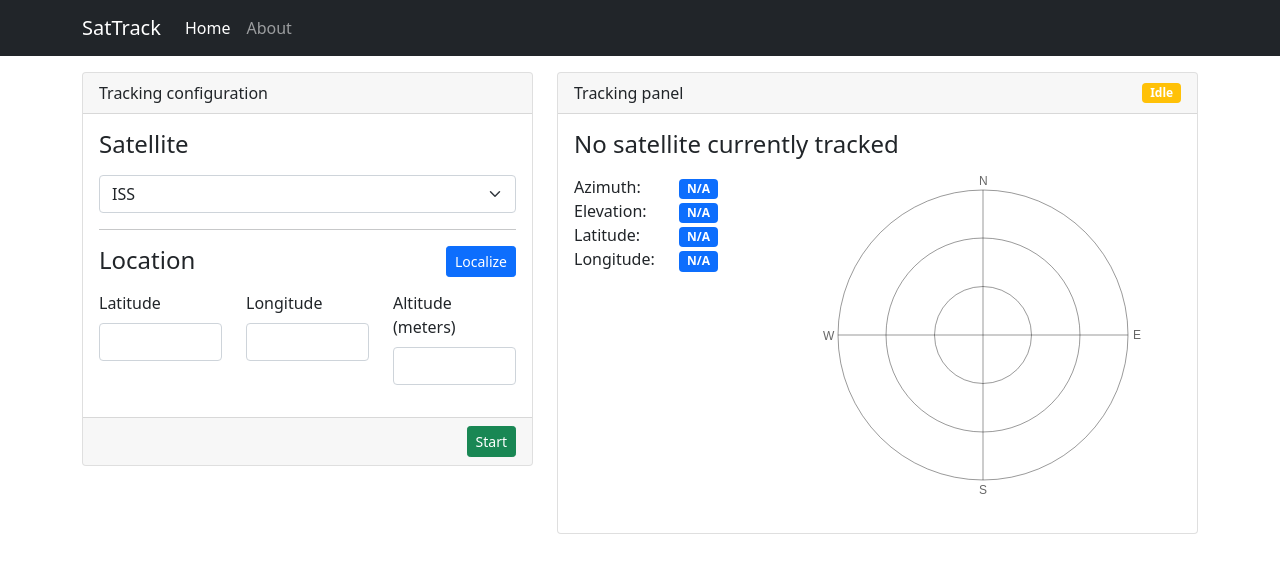
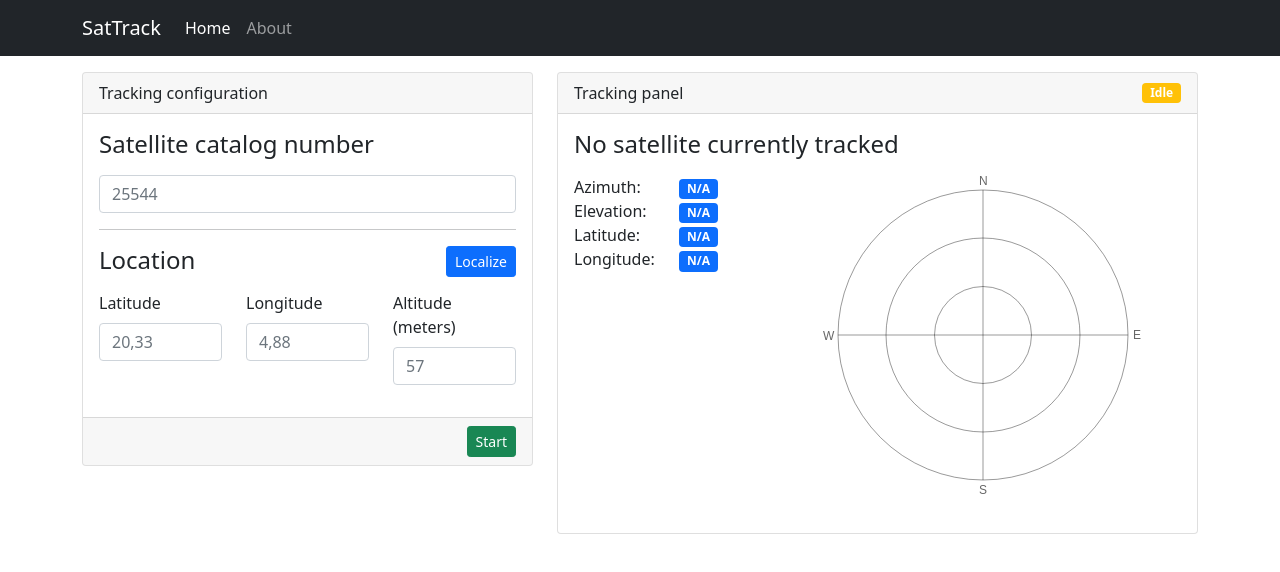
Before and after one commit to SharkEzz/sattrack_old, a React (Vite) app in the folder js/: page / in a window 1280 px wide. Shown: the top 572 px of the page. Built offline with nearby package versions, Linux system fonts and the light colour scheme.

Commit message:
feat: satellite tracking by it's catalog number & basic error handling

```diff
--- a/js/hooks/useLocation.js
+++ b/js/hooks/useLocation.js
@@ -19,7 +19,7 @@ function useLocation() {
         setLocation({
           lat: Number(latitude.toFixed(2)),
           lng: Number(longitude.toFixed(2)),
-          alt: altitude ? Number(altitude.toFixed(2)) : 0,
+          alt: altitude ? Number(altitude.toFixed(2)) : null,
         });
         setInitialized(true);
       },
--- a/js/hooks/useWebsocket.js
+++ b/js/hooks/useWebsocket.js
@@ -3,6 +3,7 @@ import { useRef, useState } from 'react';
 function useWebsocket() {
   const [opened, setOpened] = useState(false);
   const [message, setMessage] = useState(null);
+  const [error, setError] = useState(null);
   const [isOpening, setIsOpening] = useState(false);
   const [isClosing, setIsClosing] = useState(false);
   const websocket = useRef(null);
@@ -11,7 +12,18 @@ function useWebsocket() {
    * @param {MessageEvent} event
    */
   const handleMessage = (event) => {
-    setMessage(JSON.parse(event.data));
+    const receivedMessage = JSON.parse(event.data);
+    if (receivedMessage?.Status && receivedMessage.Status !== 200) {
+      setError({
+        status: receivedMessage.Status,
+        message: receivedMessage.Message,
+      });
+      return;
+    }
+    if (error) {
+      setError(null);
+    }
+    setMessage(receivedMessage);
     websocket.current.send('ok');
   };
 
@@ -55,6 +67,7 @@ function useWebsocket() {
     isClosing,
     opened,
     message,
+    error,
     openConnection,
     closeConnection,
   };
--- a/js/src/components/UI/TrackingForm.jsx
+++ b/js/src/components/UI/TrackingForm.jsx
@@ -1,6 +1,6 @@
 import PropTypes from 'prop-types';
 import { useEffect } from 'react';
-import { Button, Col, Form, Row, Card } from 'react-bootstrap';
+import { Button, Col, Form, Row, Card, Alert } from 'react-bootstrap';
 import { useForm } from 'react-hook-form';
 
 function TrackingForm({
@@ -11,6 +11,7 @@ function TrackingForm({
   location,
   isOpening,
   isClosing,
+  error,
 }) {
   const {
     register,
@@ -23,7 +24,9 @@ function TrackingForm({
     if (location) {
       setValue('lat', location.lat);
       setValue('lng', location.lng);
-      setValue('alt', location.alt);
+      if (location.alt) {
+        setValue('alt', location.alt);
+      }
     }
   }, [location, setValue]);
 
@@ -32,8 +35,8 @@ function TrackingForm({
     closeConnection();
   };
 
-  const handleOpenConnection = ({ satellite, lat, lng, alt }) => {
-    openConnection('ws://127.0.0.1:8000/ws/tracking', satellite, {
+  const handleOpenConnection = ({ catnbr, lat, lng, alt }) => {
+    openConnection('ws://127.0.0.1:8000/ws/tracking', catnbr, {
       lat,
       lng,
       alt,
@@ -46,14 +49,18 @@ function TrackingForm({
         <Card.Header>Tracking configuration</Card.Header>
         <Card.Body>
           <Form.Group className="mb-3" controlId="form-select-satellite">
-            <h4 className="mb-3">Satellite</h4>
-            <Form.Select
-              {...register('satellite', {
-                required: 'You must select a satellite',
+            <h4 className="mb-3">Satellite catalog number</h4>
+            <Form.Control
+              min={0}
+              type="number"
+              placeholder="25544"
+              {...register('catnbr', {
+                required: 'You must enter a satellite catalog number',
               })}
-            >
-              <option value={33591}>ISS</option>
-            </Form.Select>
+            />
+            {error && (
+              <Alert className="mt-2" variant="danger">{error.message}</Alert>
+            )}
           </Form.Group>
           <hr />
           <Form.Group className="mb-3" controlId="form-set-location">
@@ -72,6 +79,7 @@ function TrackingForm({
                 <Form.Label>Latitude</Form.Label>
                 <Form.Control
                   type="number"
+                  placeholder="20,33"
                   step={0.01}
                   min={0}
                   isInvalid={errors?.lat}
@@ -87,6 +95,7 @@ function TrackingForm({
                 <Form.Label>Longitude</Form.Label>
                 <Form.Control
                   type="number"
+                  placeholder="4,88"
                   step={0.01}
                   min={0}
                   isInvalid={errors?.lng}
@@ -103,6 +112,7 @@ function TrackingForm({
                 <Form.Control
                   type="number"
                   min={0}
+                  placeholder="57"
                   isInvalid={errors?.alt}
                   {...register('alt', {
                     required: 'Altitude is required',
@@ -156,10 +166,15 @@ TrackingForm.propTypes = {
   }),
   isOpening: PropTypes.bool.isRequired,
   isClosing: PropTypes.bool.isRequired,
+  error: PropTypes.shape({
+    status: PropTypes.number,
+    message: PropTypes.string,
+  }),
 };
 
 TrackingForm.defaultProps = {
   location: null,
+  error: null,
 };
 
 export default TrackingForm;
--- a/js/src/pages/About.jsx
+++ b/js/src/pages/About.jsx
@@ -9,7 +9,6 @@ function About() {
           <h2>A modern satellite tracking solution</h2>
         </Col>
       </Row>
-      WIP
     </Container>
   );
 }
--- a/js/src/pages/TrackingPage.jsx
+++ b/js/src/pages/TrackingPage.jsx
@@ -1,3 +1,4 @@
+import { useMemo } from 'react';
 import { Badge, Card, Col, Container, Row } from 'react-bootstrap';
 import useLocation from '../../hooks/useLocation';
 import useWebsocket from '../../hooks/useWebsocket';
@@ -5,7 +6,23 @@ import PolarView from '../components/UI/PolarView';
 import TrackingForm from '../components/UI/TrackingForm';
 
 function TrackingPage() {
-  const { opened, openConnection, closeConnection, message: data, isOpening, isClosing } = useWebsocket();
+  const {
+    opened,
+    openConnection,
+    closeConnection,
+    message,
+    isOpening,
+    isClosing,
+    error,
+  } = useWebsocket();
+
+  const data = useMemo(() => {
+    if (message?.Status && message.Status === 404) {
+      return null;
+    }
+
+    return message;
+  }, [message]);
   const { getLocation, location } = useLocation();
 
   return (
@@ -20,18 +37,18 @@ function TrackingPage() {
             closeConnection={closeConnection}
             location={location}
             getLocation={getLocation}
+            error={error}
           />
         </Col>
         <Col lg={7} md={12}>
           <Card>
             <Card.Header>
               <div className="d-flex align-items-center justify-content-between">
-                <span>
-                  Tracking panel
-                </span>
-                <Badge bg={opened ? "success" : "warning"}>{opened ? "Tracking" : "Idle"}</Badge>
+                <span>Tracking panel</span>
+                <Badge bg={opened ? 'success' : 'warning'}>
+                  {opened ? 'Tracking' : 'Idle'}
+                </Badge>
               </div>
-
             </Card.Header>
             <Card.Body>
               <div className="d-flex align-items-center gap-4 mb-3">
@@ -39,7 +56,9 @@ function TrackingPage() {
                   {data ? data.SatelliteName : 'No satellite currently tracked'}
                 </h4>
                 {data && (
-                  <Badge bg={data.Visible ? "primary" : "danger"}>{data.Visible ? "Visible" : "Not visible"}</Badge>
+                  <Badge bg={data.Visible ? 'primary' : 'danger'}>
+                    {data.Visible ? 'Visible' : 'Not visible'}
+                  </Badge>
                 )}
               </div>
               <Row>
```
Also changed, not shown: 2 other files (tests, documents, lock files or other folders).
